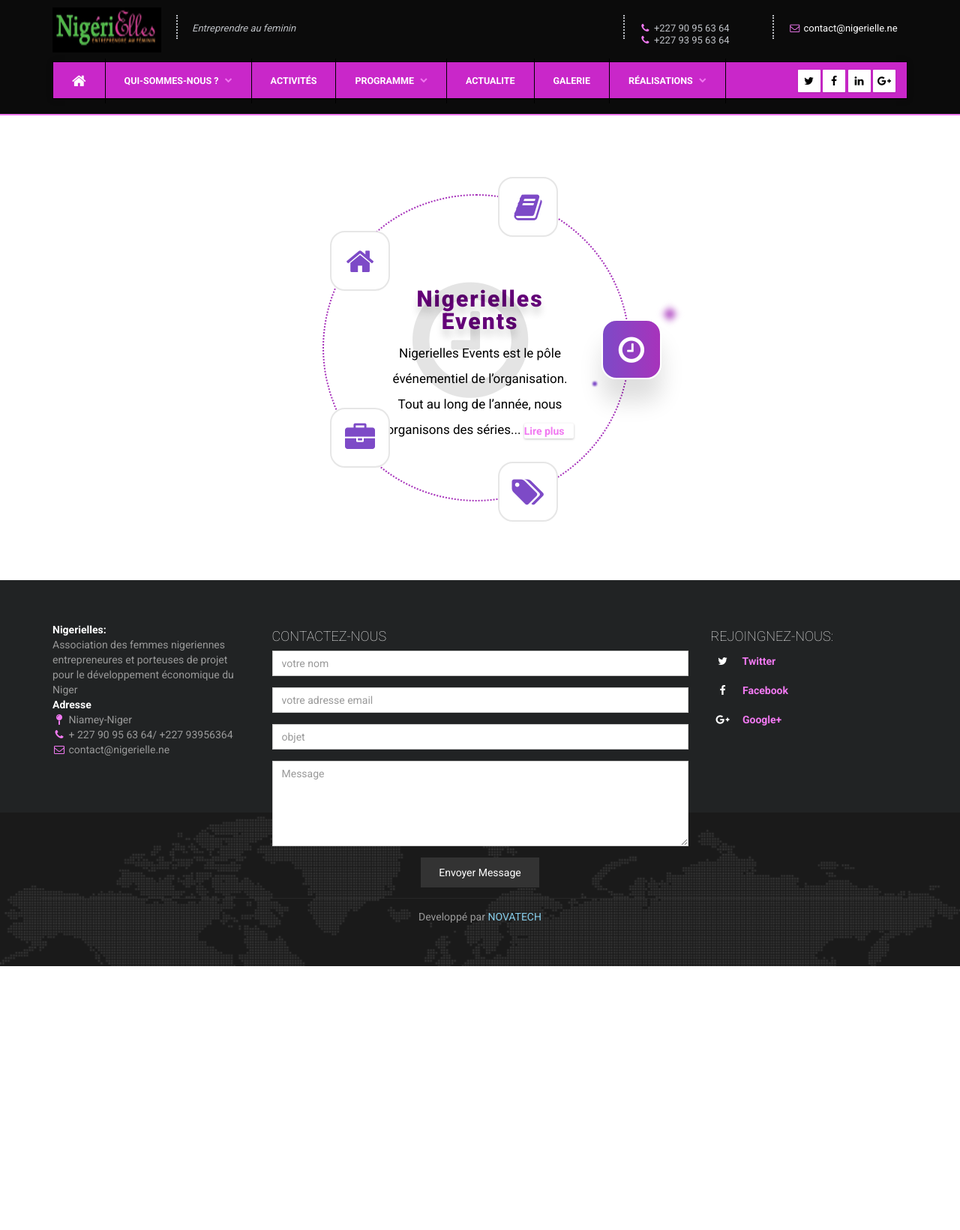
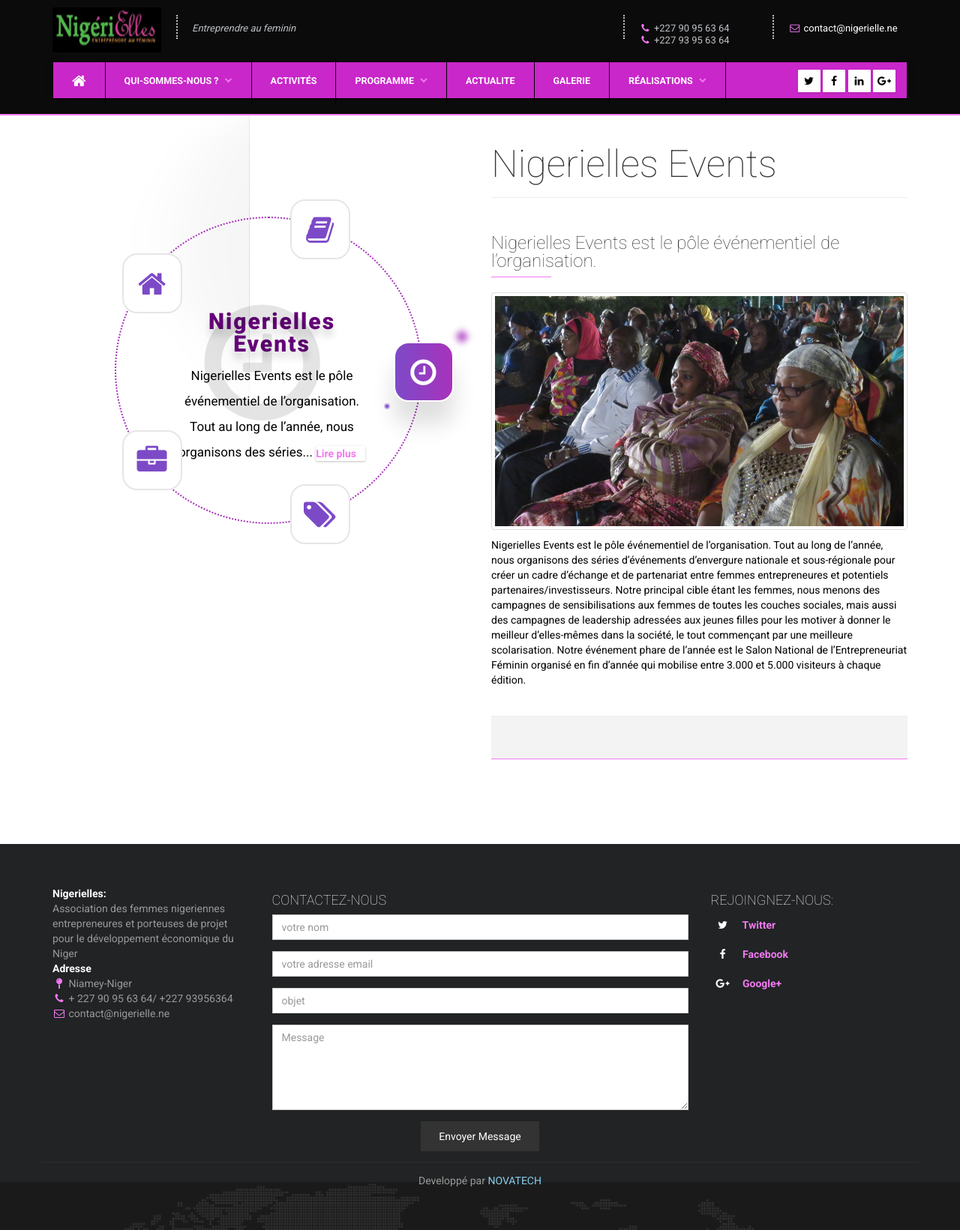
Before and after one commit to Komche/Nigerielle-2.0, a PHP site: page /view/activite_view.php in a window 1280 px wide. Shown: the whole page at 75% size. Before the commit the page ends 1289 px from the top, so only its background shows below. Run offline with PHP 8.4, Linux system fonts and the light colour scheme.

Commit message:
page activité ameliorer

```diff
--- a/public/js/script.js
+++ b/public/js/script.js
@@ -1,21 +1,21 @@
 
 
-	let i=2;
+let i = 2;
 
 
-	$(document).ready(function(){
+$(document).ready(function () {
 	var radius = 200;
 	var fields = $('.itemDot');
 	var container = $('.dotCircle');
 	var width = container.width();
- radius = width/2.5;
+	radius = width / 2.5;
 
 	var height = container.height();
-		var angle = 0, step = (2*Math.PI) / fields.length;
-		fields.each(function() {
-			var x = Math.round(width/2 + radius * Math.cos(angle) - $(this).width()/2);
-			var y = Math.round(height/2 + radius * Math.sin(angle) - $(this).height()/2);
-			if(window.console) {
+	var angle = 0, step = (2 * Math.PI) / fields.length;
+	fields.each(function () {
+		var x = Math.round(width / 2 + radius * Math.cos(angle) - $(this).width() / 2);
+		var y = Math.round(height / 2 + radius * Math.sin(angle) - $(this).height() / 2);
+		if (window.console) {
 			console.log($(this).text(), x, y);
 		}
 
@@ -27,28 +27,54 @@
 	});
 
 
-		$('.itemDot').click(function(){
+	$('.itemDot').click(function () {
 
-			var dataTab= $(this).data("tab");
+		var dataTab = $(this).data("tab");
 		$('.itemDot').removeClass('active');
 		$(this).addClass('active');
+		console.log($(this));
+		if ($(this).hasClass("itemDot1")) {
+			$("#activite-h1").text("Nigerielles Events");
+			$("#activite-tile").text("Nigerielles Events est le pôle événementiel de l’organisation.");
+			$("#activite-content").text("Nigerielles Events est le pôle événementiel de l’organisation. Tout au long de l’année, nous organisons des séries d’événements d’envergure nationale et sous-régionale pour créer un cadre d’échange et de partenariat entre femmes entrepreneures et potentiels partenaires/investisseurs. Notre principal cible étant les femmes, nous menons des campagnes de sensibilisations aux femmes de toutes les couches sociales, mais aussi des campagnes de leadership adressées aux jeunes filles pour les motiver à donner le meilleur d’elles-mêmes dans la société, le tout commençant par une meilleure scolarisation. Notre événement phare de l’année est le Salon National de l’Entrepreneuriat Féminin organisé en fin d’année qui mobilise entre 3.000 et 5.000 visiteurs à chaque édition.");
+		} else if ($(this).hasClass("itemDot3")) {
+			$("#activite-img").attr("src", "public/img/n1.JPG");
+			$("#activite-h1").text("Nigerielles Business Club");
+			$("#activite-tile").text("Notre organisation est composée de dynamiques femmes d’affaires.");
+			$("#activite-content").text("Notre organisation est composée de dynamiques femmes d’affaires et des femmes leaders en devenir, regroupées en business club. Ces femmes se retrouvent chaque mois autour de diverses activités à savoir des déjeuners ou rendez-vous d’affaires, des activités diverses allant des dons aux orphelins ou femmes défavorisées, a des activités de développement communautaire. Elles discutent, échangent des idées de développement durable, s’entraident, se soutiennent mais surtout elles forment entre elles un réseau de clients/prestataires au sein duquel chaque femme entrepreneure est sollicitée.");
+		} else if ($(this).hasClass("itemDot4")) {
+			$("#activite-img").attr("src", "public/img/n13.jpg");
+			$("#activite-h1").text("Nigerielles Training");
+			$("#activite-tile").text("C’est le volet formation de l’organisation.");
+			$("#activite-content").text("En partenariat avec des institutions et des cabinets de formation de la place, Nigerielles s’engage à former ‘’autrement’’ les femmes entrepreneurs, les porteuses de projets ou leaders du Niger dans toutes les régions. Il s’agit principalement des formations de développement personnel et professionnel, des formations techniques et managériales en entrepreneuriat et création d’entreprise et des coachings personnalisés. A travers ces formations, nous souhaiterons rehausser le nombre de femmes entrepreneurs dynamiques avec des idées innovantes et un système de gestion inégalé en vue de pérenniser les activités des femmes.");
+		}else if ($(this).hasClass("itemDot5")) {
+			$("#activite-img").attr("src", "public/img/n10.JPG");
+			$("#activite-h1").text("La Smart House");
+			$("#activite-tile").text("Pépinière pour les femmes entrepreneures.");
+			$("#activite-content").text("La Smart House de Nigerielles est le projet de la mise en place d’un centre incubateur pour femmes entrepreneures courant 2019. Il s’agira de la réalisation et la concrétisation de toutes les actions menées par Nigerielles pour le développement des compétences des femmes. Le centre accueillera pour la première année 25 femmes avec des entreprises ou des projets d’entreprises innovants à fort impact sociétal. En partenariat avec d’autres centres du Niger et de la sous-région, nous relèverons les défis de l’entreprenariat féminin en Afrique afin d’enrichir le potentiel personnel et entrepreneurial des femmes.");
+		}else if ($(this).hasClass("itemDot6")) {
+			$("#activite-img").attr("src", "public/img/n4.JPG");
+			$("#activite-h1").text("Nigerielles Le Magazine");
+			$("#activite-tile").text("Au sortir de chaque édition du Salon National de l’entrepreneuriat féminin");
+			$("#activite-content").text("Au sortir de chaque édition du Salon National de l’entrepreneuriat féminin, un magazine d’éducation entrepreneuriale, est conçu en format papier et électronique pour édifier la population sur les différents acteurs de l’entrepreneuriat féminin, mais aussi le déroulé du Salon. Le magazine récence aussi toutes les activités organisées par des femmes nigériennes tout au long de l’année en vue de les promouvoir. Il s’agit-là, de vulgariser l’entrepreneuriat féminin à travers un magazine au design inégalé pour séduire le lecteur et attirer les potentiels partenaires.");
+		}
 		$('.CirItem').removeClass('active');
-			$( '.CirItem'+ dataTab).addClass('active');
-			i=dataTab;
+		$('.CirItem' + dataTab).addClass('active');
+		i = dataTab;
 
 		$('.dotCircle').css({
-				"transform":"rotate("+(360-(i-1)*36)+"deg)",
-				"transition":"2s"
+			"transform": "rotate(" + (360 - (i - 1) * 36) + "deg)",
+			"transition": "2s"
 		});
 		$('.itemDot').css({
-				"transform":"rotate("+((i-1)*36)+"deg)",
-				"transition":"1s"
+			"transform": "rotate(" + ((i - 1) * 36) + "deg)",
+			"transition": "1s"
 		});
 
 
 	});
 
-		setInterval(function(){
+	/*setInterval(function(){
 		var dataTab= $('.itemDot.active').data("tab");
 		if(dataTab>6||i>6){
 		dataTab=1;
@@ -70,26 +96,26 @@
 			"transition":"1s"
 		});
 
-			}, 5000);
+		}, 5000);*/
 
 });
 
 
 
 
-$(document).ready(function() {
-    $('.link-gallery').click(function(){
+$(document).ready(function () {
+	$('.link-gallery').click(function () {
 		var descripcion = $(this).attr('title');
 		$('#caption').html(descripcion);
 		var img = $(this).find('img');
 		var src = img.attr('src')
 		$('#img01').attr('src', src);
-        $('#myModal').css('display','block');
+		$('#myModal').css('display', 'block');
 		$('.modal-backdrop').remove();
 	});
 
-    $('.close').click(function(){
-        $('#myModal').css('display','none');
+	$('.close').click(function () {
+		$('#myModal').css('display', 'none');
 	});
 
 });
--- a/view/activite_view.php
+++ b/view/activite_view.php
@@ -2,6 +2,50 @@
 $title = "Nos activités";
 ob_start();
 ?>
+<div class="container">
+<div class="row">
+   <!--main content-->
+   <div class="col-md-6 col-md-push-6">
+      <div class="page-header">
+         <h1 id="activite-h1">
+            Nigerielles Events
+         </h1>
+      </div>
+      <div class="block block-border-bottom-grey block-pd-sm">
+         <h3 id="activite-tile" class="block-title">
+            Nigerielles Events est le pôle événementiel de l’organisation.
+         </h3>
+         <img id="activite-img" src="public/img/n5.JPG" alt="About us" class="img-responsive img-thumbnail pull-right m-l m-b">
+         <p id="activite-content">
+            Nigerielles Events est le pôle événementiel de l’organisation. Tout au long de l’année,
+            nous organisons des séries d’événements d’envergure nationale et sous-régionale pour créer
+            un cadre d’échange et de partenariat entre femmes entrepreneures et potentiels
+            partenaires/investisseurs. Notre principal cible étant les femmes, nous menons des campagnes de
+            sensibilisations aux femmes de toutes les couches sociales, mais aussi des campagnes de leadership
+            adressées aux jeunes filles pour les motiver à donner le meilleur d’elles-mêmes dans la société,
+            le tout commençant par une meilleure scolarisation.
+            Notre événement phare de l’année est le Salon National de l’Entrepreneuriat Féminin organisé
+            en fin d’année qui mobilise entre 3.000 et 5.000 visiteurs à chaque édition.
+         </p>
+      </div>
+      <div class="block-highlight block-pd-h block-pd-sm">
+      </div>
+      <div class="block">
+         <div class="row">
+            <div class="col-md-4">
+
+            </div>
+            <div class="col-md-4">
+
+            </div>
+            <div class="col-md-4">
+
+            </div>
+         </div>
+      </div>
+   </div>
+   <!-- sidebar -->
+   <div class="col-md-6 col-md-pull-9 sidebar visible-md-block visible-lg-block">
       <section class="iq-features">
          <div class="container">
             <div class="row align-items-center">
@@ -75,6 +119,11 @@
             </div>
          </div>
       </section>
+   </div>
+</div>
+</div>
+</div>
+
 <?php
 $content = ob_get_clean();
 require("template.php");
--- a/view/home_view.php
+++ b/view/home_view.php
@@ -1,5 +1,5 @@
 <?php
-$title = "Nigerielles-entreprendre au feminin";
+$title = "Nigerielles - Entreprendre au feminin";
 ob_start();
 ?>
 <div class="hero" id="highlighted">
```
Lines whose indentation alone changed are shown as unchanged.
